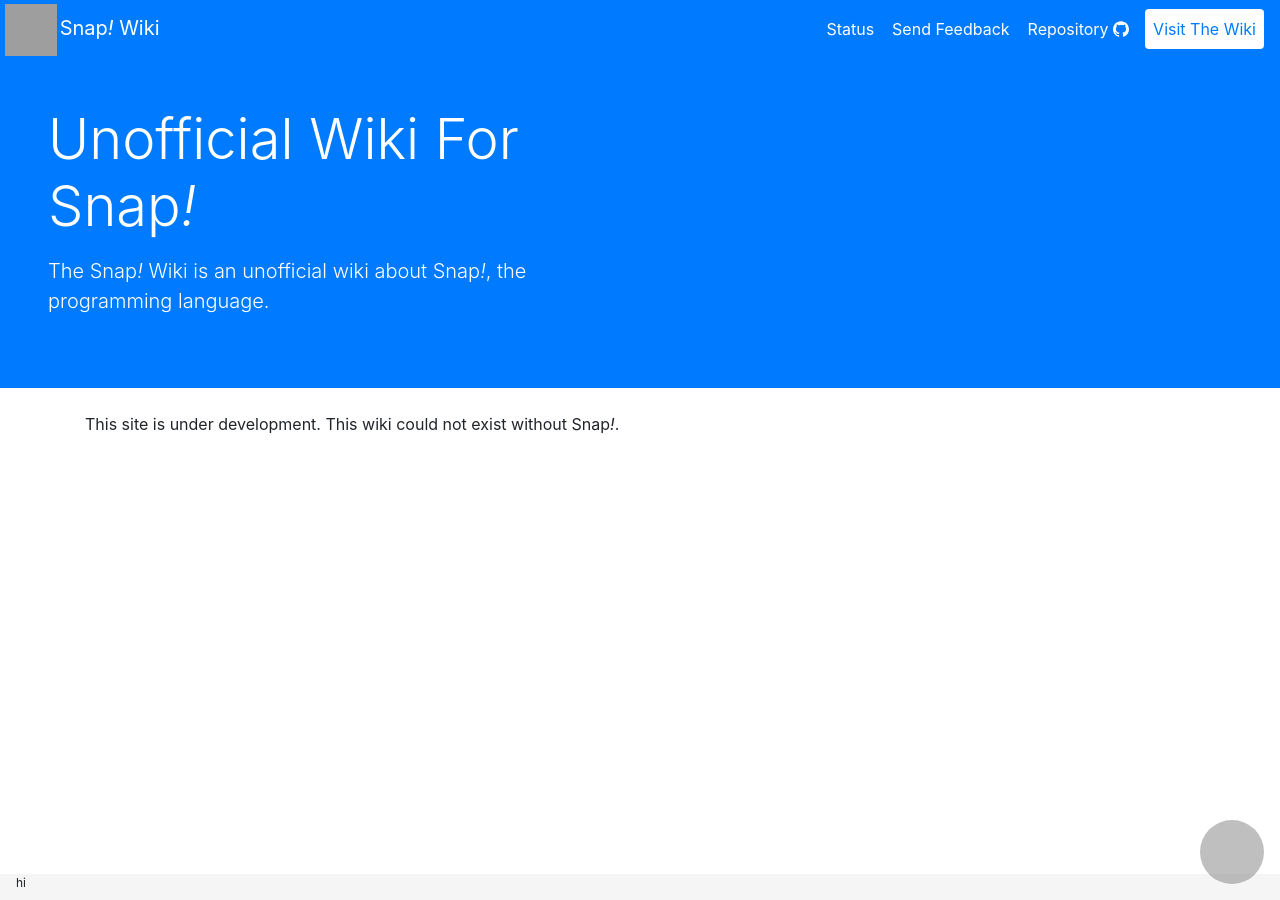
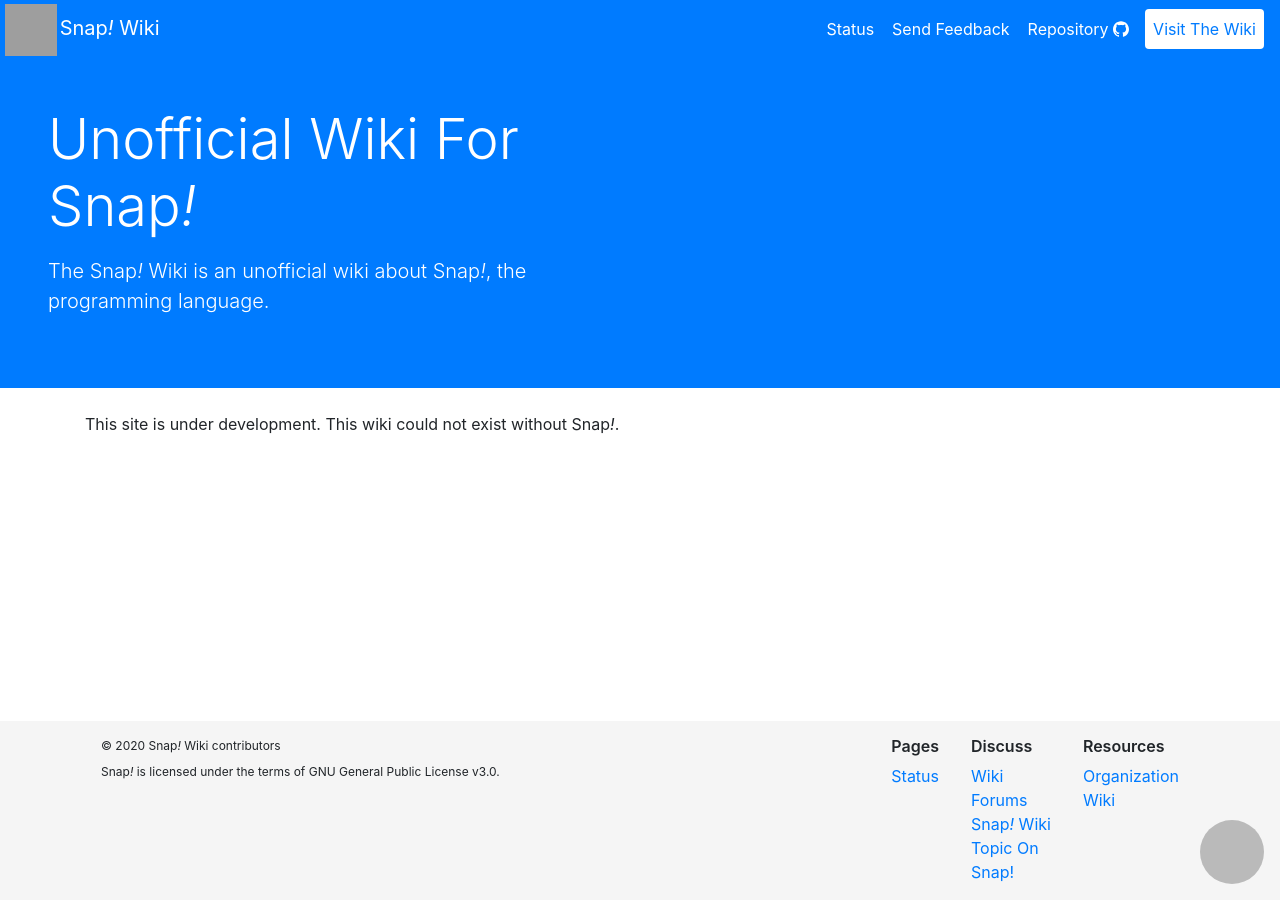
Before and after one commit to snapwiki/snapwiki.github.io, a Jekyll site: the page built from site/index.html, in a window 1280 px wide. Built offline with Jekyll 4.4.1, drawn with Linux system fonts in a browser that asks for light colours; grey boxes are pictures that could not be loaded.

Commit message:
Update footer.html

```diff
--- a/site/_includes/footer.html
+++ b/site/_includes/footer.html
@@ -7,7 +7,24 @@
   data-placement="left"
 ></a>
 <footer class="footer">
-  <section>
-    <p>hi</p>
-  </section>
+	<div class="container">
+		<section>
+      <p>© 2020 Snap<em>!</em> Wiki contributors</p>
+      <p>Snap<em>!</em> is licensed under the terms of GNU General Public License v3.0.</p>
+		</section>
+		<section>
+			<h3>Pages</h3>
+			<a href="/status" rel="noopener">Status</a>
+		</section>
+		<section>
+			<h3>Discuss</h3>
+			<a href="https://snapwiki.miraheze.org/wiki/Special:WikiForum" rel="noopener">Wiki<br>Forums</a>
+      <a href="https://forum.snap.berkeley.edu/t/wiki" rel="noopener">Snap<em>!</em> Wiki <br>Topic On<br> Snap!</a>
+		</section>
+		<section>
+			<h3>Resources</h3>
+			<a href="https://github.com/snapwiki" rel="noopener">Organization</a>
+			<a href="https://snapwiki.miraheze.org/wiki/" rel="noopener">Wiki</a>
+		</section>
+	</div>
 </footer>
```
